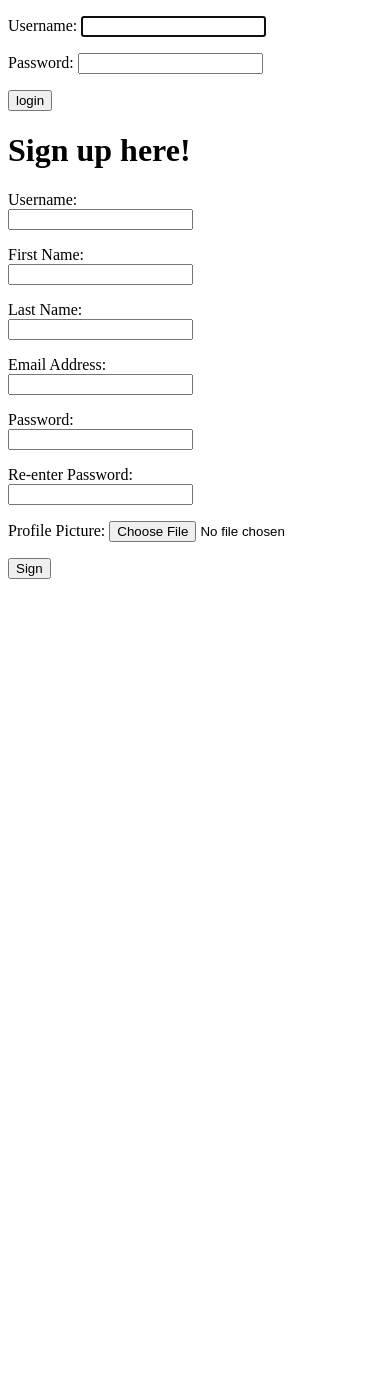
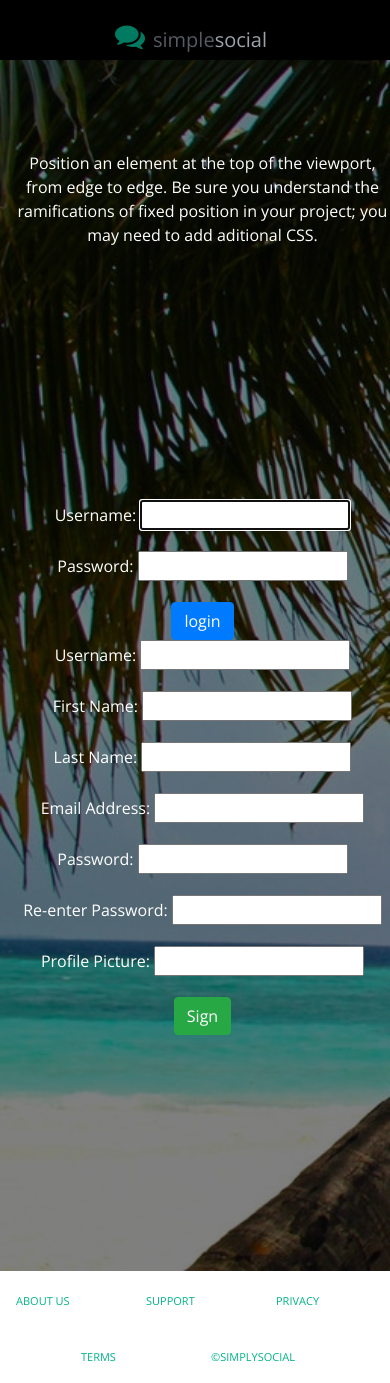
Before and after one commit to Ghaithdabash/Final-project, a Django app: page / in a window 390 px wide. Before the commit the page ends 579 px from the top, so only its background shows below. Run offline with Django 3.2, Linux system fonts and the light colour scheme; some libraries are stand-ins or nearby versions.

Commit message:
one commit

```diff
--- a/simply_social/simply_social/settings.py
+++ b/simply_social/simply_social/settings.py
@@ -133,4 +133,4 @@ STATICFILES_DIRS = [
 MEDIA_ROOT = MEDIA_DIR
 MEDIA_URL = '/media/'
 
-LOGIN_REDIRECT_URL = '/'
+LOGIN_REDIRECT_URL = 'https://www.google.com'
--- a/simply_social/simply_social/urls.py
+++ b/simply_social/simply_social/urls.py
@@ -21,6 +21,6 @@ urlpatterns = [
     url(r'^admin/', admin.site.urls),
     url(r'',views.login,name='login'),
     url(r'',include('social_app.urls')),
-    url(r'accounts/logout/$',views.logout,name='logout',kwargs={'next_page':'/'}),
+    url(r'logout/$',views.logout,name='logout',kwargs={'next_page':'/'}),
 #    url(r'^api/trips/',include("social_app.API.urls", namespace = 'trips-api')),
 ]
--- a/simply_social/social_app/context_processors.py
+++ b/simply_social/social_app/context_processors.py
@@ -2,6 +2,7 @@ from django.template import RequestContext
 from social_app.forms import UserForm, UserProfileForm
 from django.shortcuts import render
 from social_app.models import AuthUser
+from django.contrib.auth.forms import UserCreationForm
 
 def register(request):
      registered = False
--- a/simply_social/social_app/models.py
+++ b/simply_social/social_app/models.py
@@ -11,7 +11,7 @@ from django.db import models
 
 
 class Follower(models.Model):
-    id = models.BigIntegerField(primary_key=True)
+    id = models.BigAutoField(primary_key=True)
     followerid = models.BigIntegerField()
     userid = models.ForeignKey('AuthUser', models.DO_NOTHING, db_column='userid')
     connected = models.BooleanField()
@@ -22,7 +22,7 @@ class Follower(models.Model):
 
 
 class Following(models.Model):
-    id = models.BigIntegerField(primary_key=True)
+    id = models.BigAutoField(primary_key=True)
     followingid = models.BigIntegerField()
     userid = models.ForeignKey('AuthUser', models.DO_NOTHING, db_column='userid')
 
@@ -32,8 +32,8 @@ class Following(models.Model):
 
 
 class Photo(models.Model):
-    id = models.BigIntegerField(primary_key=True)
-    photo = models.ImageField(max_length=256)
+    id = models.BigAutoField(primary_key=True)
+    photo = models.CharField(max_length=256)
     userid = models.ForeignKey('AuthUser', models.DO_NOTHING, db_column='userid')
     textid = models.ForeignKey('Text', models.DO_NOTHING, db_column='textid')
 
@@ -43,12 +43,12 @@ class Photo(models.Model):
 
 
 class Reply(models.Model):
-    id = models.BigIntegerField(primary_key=True)
+    id = models.BigAutoField(primary_key=True)
     reply = models.CharField(max_length=256)
     textid = models.ForeignKey('Text', models.DO_NOTHING, db_column='textid')
     userid = models.ForeignKey('AuthUser', models.DO_NOTHING, db_column='userid')
     date = models.DateTimeField()
-    likecount = models.IntegerField()
+    likecount = models.IntegerField(blank=True, null=True)
 
     class Meta:
         managed = False
@@ -56,7 +56,7 @@ class Reply(models.Model):
 
 
 class Replylike(models.Model):
-    id = models.BigIntegerField(primary_key=True)
+    id = models.BigAutoField(primary_key=True)
     replyid = models.ForeignKey(Reply, models.DO_NOTHING, db_column='replyid')
     userid = models.ForeignKey('AuthUser', models.DO_NOTHING, db_column='userid')
 
@@ -66,7 +66,7 @@ class Replylike(models.Model):
 
 
 class Texlike(models.Model):
-    id = models.BigIntegerField(primary_key=True)
+    id = models.BigAutoField(primary_key=True)
     textid = models.ForeignKey('Text', models.DO_NOTHING, db_column='textid')
     userid = models.ForeignKey('AuthUser', models.DO_NOTHING, db_column='userid')
 
@@ -76,12 +76,12 @@ class Texlike(models.Model):
 
 
 class Text(models.Model):
-    id = models.BigIntegerField(primary_key=True)
+    id = models.BigAutoField(primary_key=True)
     text = models.CharField(max_length=256)
     userid = models.ForeignKey('AuthUser', models.DO_NOTHING, db_column='userid')
     expand = models.BooleanField()
     date = models.DateTimeField()
-    likecount = models.IntegerField()
+    likecount = models.IntegerField(blank=True, null=True)
 
     class Meta:
         managed = False
@@ -89,15 +89,15 @@ class Text(models.Model):
 
 
 class Userprofile(models.Model):
-    id = models.BigIntegerField(primary_key=True)
-    profilepic = models.ImageField(max_length=256, blank=True, null=True)
+    id = models.BigAutoField(primary_key=True)
+    profilepic = models.CharField(max_length=256, blank=True, null=True)
     portfolio_field = models.CharField(db_column='portfolio ', max_length=256, blank=True, null=True)  # Field renamed to remove unsuitable characters. Field renamed because it ended with '_'.
     bio = models.CharField(max_length=256, blank=True, null=True)
     userid = models.ForeignKey('AuthUser', models.DO_NOTHING, db_column='userid')
-    satus = models.BooleanField()
-    postcount = models.IntegerField()
-    followercount = models.IntegerField()
-    followingcount = models.IntegerField()
+    satus = models.NullBooleanField()
+    postcount = models.IntegerField(blank=True, null=True)
+    followercount = models.IntegerField(blank=True, null=True)
+    followingcount = models.IntegerField(blank=True, null=True)
 
     class Meta:
         managed = False
@@ -105,7 +105,7 @@ class Userprofile(models.Model):
 
 
 class Video(models.Model):
-    id = models.BigIntegerField(primary_key=True)
+    id = models.BigAutoField(primary_key=True)
     video = models.CharField(max_length=256)
     userid = models.ForeignKey('AuthUser', models.DO_NOTHING, db_column='userid')
     textid = models.ForeignKey(Text, models.DO_NOTHING, db_column='textid')
--- /dev/null
+++ b/simply_social/social_app/static/CSS/social.css
@@ -0,0 +1,133 @@
+body{
+font-family: 'Open Sans', sans-serif;
+}
+
+.view{
+background-image: url('pexels-photo-279574(1).jpeg') ;
+background-repeat: no-repeat;
+background-size:cover;
+min-height:680px;
+z-index:-10;
+-webkit-background-size: cover;
+-moz-background-size: cover;
+-o-background-size: cover; }
+
+
+.topbakground{
+background-color:rgba(0,0,0,0.5);
+-webkit-background-color:rgba(0,0,0,0.5);
+-moz-background-color:rgba(0,0,0,0.5);
+-o-background-color:rgba(0,0,0,0.5);
+background-size:cover;
+min-height:680px;
+z-index:-10;}
+
+/* text1 in navbar */
+#text1{ color:#565B61 ;}
+
+#text2{ color:#9DA2AA ;}
+
+#fa3{color:#007A60 ;
+ font-size:30px;}
+
+.designrow{
+color:white;
+padding-top:150px;}
+
+.a_in_footer {
+    text-decoration: none;
+    color:#00B385;
+    font-size:15px;}
+
+@media only screen and (width :1920px) {
+.view{
+height:850px;
+}
+.topbakground{
+height:850px;
+}
+.possition{
+ position: fixed;}
+
+.designrow{
+color:white;
+padding-top:350px;}
+
+
+}
+@media only screen and (min-device-width : 980px) and (max-device-width : 1279px) {
+.view{
+height:100%;
+}
+.topbakground {
+height:1280px;
+}
+.a_in_footer {
+    text-decoration: none;
+    color:#00B385;
+    font-size:10px;}
+
+.possition{
+ position: fixed;}
+
+.designrow{
+color:white;
+padding-top:350px;}
+
+}
+@media only screen and (min-device-width : 800px) and (max-device-width : 1279px) {
+.view{
+min-height:1270px;
+}
+.topbakground{
+min-height:1270px;
+}
+.possition{
+ position: fixed;}
+}
+
+@media only screen and (min-device-width : 360px) and (max-device-width : 640px) {
+.view{
+height:1000px;
+}
+.topbakground{
+height:1000px;
+}
+.a_in_footer {
+    text-decoration: none;
+    color:#00B385;
+    font-size:10px;
+    padding-left:15px;}
+
+}
+@media only screen and (min-device-width : 320px) and (max-device-width : 480px) {
+.view{
+height:1000px;
+}
+.topbakground{
+height:1000px;
+}
+.a_in_footer {
+    text-decoration: none;
+    color:#00B385;
+    font-size:12px;
+    padding-left:20px;}
+.designrow{
+color:white;
+padding-top:150px;}
+}
+
+@media only screen and (min-device-width : 768px) {
+.view{
+height:1024px;
+}
+.topbakground{
+height:1024px;
+}
+.a_in_footer {
+    text-decoration: none;
+    color:#00B385;
+    font-size:11px;}
+.possition{
+ position: fixed;}
+}
--- a/simply_social/social_app/templates/registration/login.html
+++ b/simply_social/social_app/templates/registration/login.html
@@ -1,12 +1,18 @@
-<!DOCTYPE html>
-<html>
-  <head>
-    <meta charset="utf-8">
-    <title></title>
-  </head>
-  <body>
-    <div class="jumbotron">
+{% extends "base.html" %}
 
+{% load staticfiles %}
+{% block content %}
+
+<div class="row">
+  <div class="col-md-12 view">
+          <div class="row designrow topbakground justify-content-center possition">
+                <div class="col-md-4 text-center">
+                    <p>   Position an element at the top of the viewport, from edge to edge.
+                            Be sure you understand the ramifications of fixed position in your project;
+                           you may need to add aditional CSS.
+                    </p>
+                </div>
+      <div class="col-md-4 text-center">
         <form action="{% url 'login' %}" method="POST">
          {% csrf_token %}
          {{ form.as_p }}
@@ -15,17 +21,14 @@
          <input type="submit" class="btn btn-primary" value="login">
 
         </form>
-
-    </div>
-    <div class= "row">
-       <div class="col-12 jumbotron">
-         <h1>Sign up here!</h1>
+        <div class="row">
+          <div class="col-md-12">
 
                        <form enctype="multipart/form-data" method="POST">
                          {% csrf_token %}
                          {% for field in user_form %}
                          <p>
-               {{ field.label_tag }}<br>
+                           {{ field.label_tag }}
                            {{ field }}
                            {% for error in field.errors %}
                              <p style="color: red">{{ error }}</p>
@@ -37,6 +40,9 @@
                        </form>
           </div>
                   </div>
+            </div>
+        </div>
+      </div>
+</div>
 
-</body>
-</html>
+{% endblock %}
--- a/simply_social/templates/base.html
+++ b/simply_social/templates/base.html
@@ -1,10 +1,60 @@
 <!DOCTYPE html>
+{% load staticfiles %}
+{% load static %}
 <html>
-  <head>
-    <meta charset="utf-8">
-    <title></title>
-  </head>
-  <body>
+ <head>
+   <meta charset="utf-8">
+   <title> index page </title>
+	<link rel="stylesheet" href="https://maxcdn.bootstrapcdn.com/bootstrap/4.0.0-beta.2/css/bootstrap.min.css">
+	<link rel="stylesheet" href="https://maxcdn.bootstrapcdn.com/font-awesome/4.5.0/css/font-awesome.min.css">
+	<!---font--->
+	<link href="https://fonts.googleapis.com/css?family=Open+Sans" rel="stylesheet">
+ 	<link  href="{% static 'CSS/social.css' %}" rel="stylesheet">
+ </head>
+ <body>
+	<div class="container-fluid">
+			<div class="row">
+				<div class="col-md-12">
+           				<nav class="navbar fixed-top navbar-inverse" style="background-color:black; height:60px;"  id="nav1">
+                                <!-- Nav brand -->
+                		 	<div class="col-md-4 text-center">
+                   				<a class="navbar-brand" href="#">
+                    					<i class="fa fa-comments m-2" id="fa3" aria-hidden="true"></i><span id="text1">simple</span><span id="text2">social<span>
+                    				</a>
+                			</div>
+            				</nav>
+				</div>
+   			</div>
 
-  </body>
+        {% block content %}
+        {% endblock  %}
+			<footer >
+				<div class="row">
+					<div class="col-md-12 col-sm-12 col-12">
+         					<div class="row justify-content-center">
+							<div class="col-md-6 col-sm-6">
+								<div class="row justify-content-center">
+									<div class="col-md-2 col-sm-3 col-4 p-3">
+									<a class="a_in_footer" href="#">ABOUT US</a>
+									</div>
+									<div class="col-md-2 col-sm-3 col-4 p-3">
+									<a class="a_in_footer" href="#">SUPPORT</a>
+									</div>
+									<div class="col-md-2 col-sm-3 col-4 p-3">
+									<a class="a_in_footer" href="#">PRIVACY</a>
+									</div>
+									<div class="col-md-2 col-sm-3 col-4 p-3">
+									<a class="a_in_footer" href="#">TERMS</a>
+									</div>
+									<div class="col-md-2 col-sm-3 col-4 p-3">
+									<span class="a_in_footer">	&copy;SIMPLYSOCIAL<span>
+									</div>
+								</div>
+							</div>
+     						</div>
+    					</div>
+				</div>
+			</footer>
+	</div>
+ </body>
 </html>
```
Also changed, not shown: simply_social/social_app/static/CSS/pexels-photo-279574(1).jpeg (added). Lines whose indentation alone changed are shown as unchanged.
